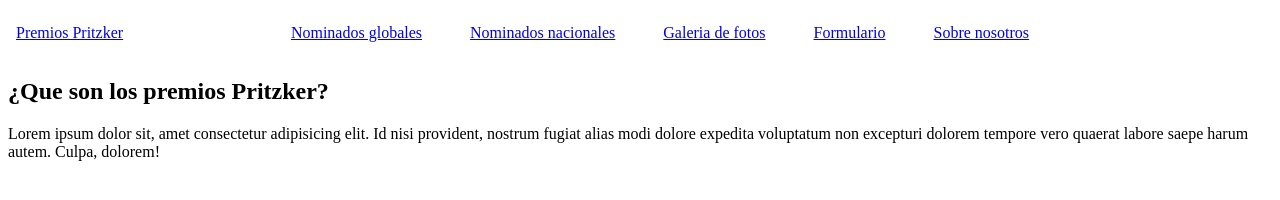
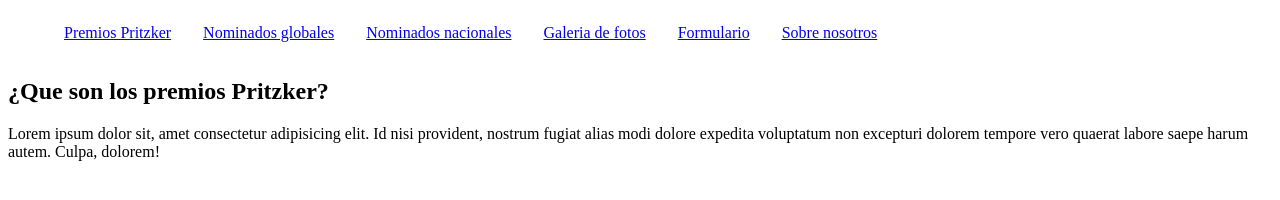
Before and after one commit to Iker-Ns/WebPritzker, a plain HTML site: page index.html in a window 1280 px wide. Drawn offline with Linux system fonts and the light colour scheme.

Commit message:
Update Nav

```diff
--- a/css/shared.css
+++ b/css/shared.css
@@ -1,17 +1,5 @@
-#header {
-    display:flex;
-    justify-content: center;
-    align-items: center;
-}
-
-#logo{
-    position: absolute;
-    left: 1rem;
-}
-
-#nav-bar > ul {
-    display:flex;
-    gap: 1rem;
+#menu {
+    display: inline-flex;
     list-style: none;
 }
 
--- a/index.html
+++ b/index.html
@@ -9,13 +9,11 @@
 </head>
 
 <body>
-    <header id="header">
-        <div id="logo">
-            <a href="index.html">Premios Pritzker</a>
-        </div>
-
     <nav id="nav-bar">
         <ul id="menu">
+            <li>
+                <a class="nav-link" href="index.html">Premios Pritzker</a>
+            </li>
             <li>
                 <a class="nav-link" href="nominados-globales.html">Nominados globales</a>
             </li>
@@ -33,7 +31,6 @@
             </li>
         </ul>
     </nav>
-    </header>
 
     <article>
         <h2>¿Que son los premios Pritzker?</h2>
```
Also changed, not shown: formulario.html (+3 -6 lines), galeria-de-fotos.html (+3 -6 lines), nominados-globales.html (+3 -6 lines), nominados-nacionales.html (+2 -1 lines), sobre-nosotros.html (+3 -6 lines). Lines whose indentation alone changed are shown as unchanged.
